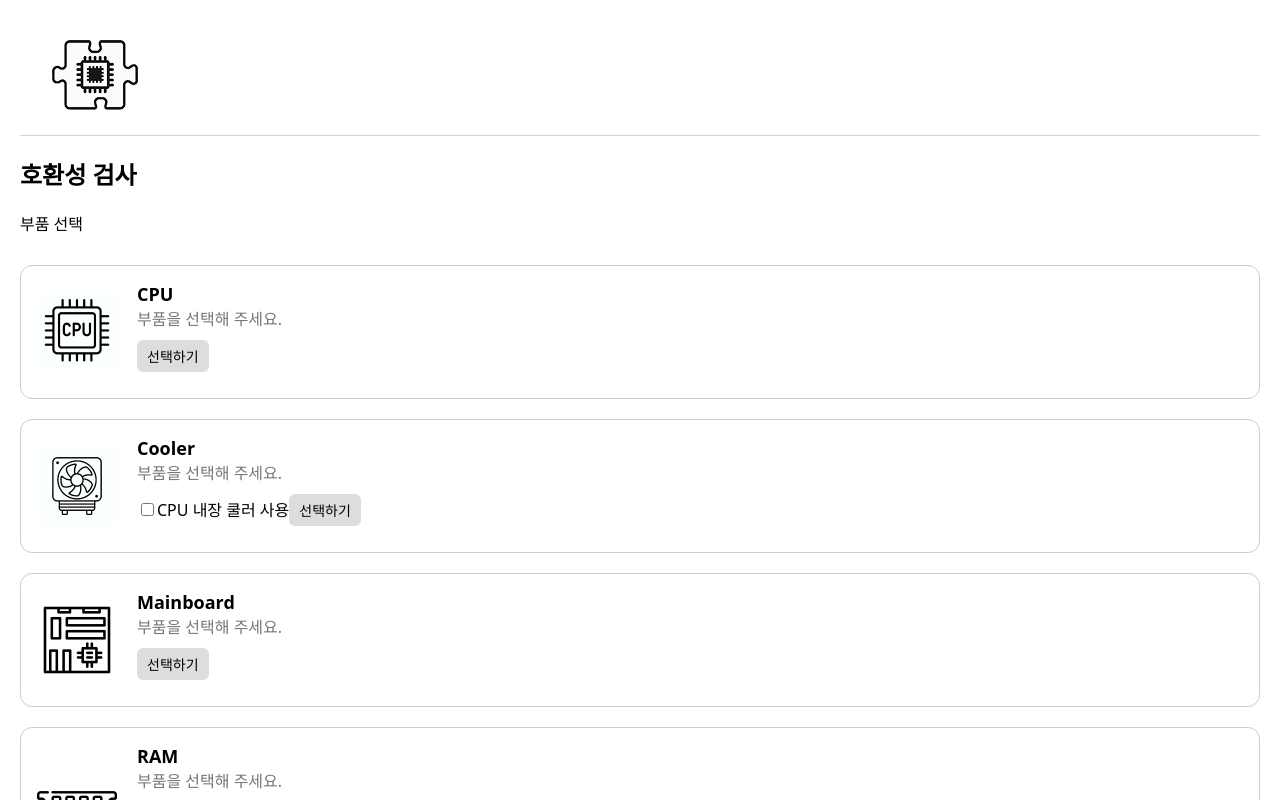
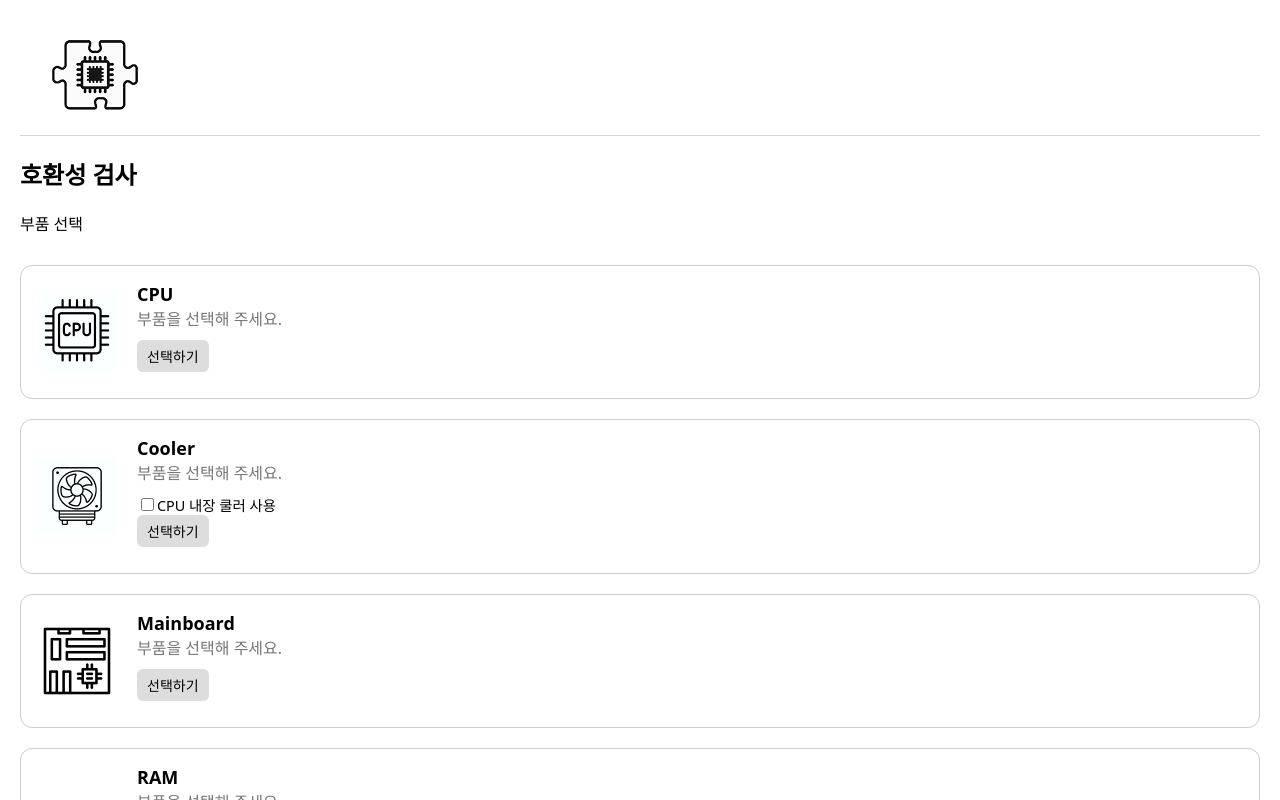
Before and after one commit to joejaeyoung/CompatPC, a React (Vite) app in the folder frontend/: page /main in a window 1280 px wide. Shown: the top 800 px of the page. Built offline with nearby package versions, Linux system fonts and the light colour scheme.

Commit message:
파라미터 연결 전, 기능 수정

```diff
--- a/frontend/src/pages/MainPage.css
+++ b/frontend/src/pages/MainPage.css
@@ -136,3 +136,14 @@
   text-decoration: none;
   font-size: 16px;
 }
+
+.cpu-extra {
+  font-size: 0.9rem;
+  margin-top: 8px;
+  display: block;
+}
+
+.check-button:disabled {
+  opacity: 0.5;
+  cursor: not-allowed;
+}
```
